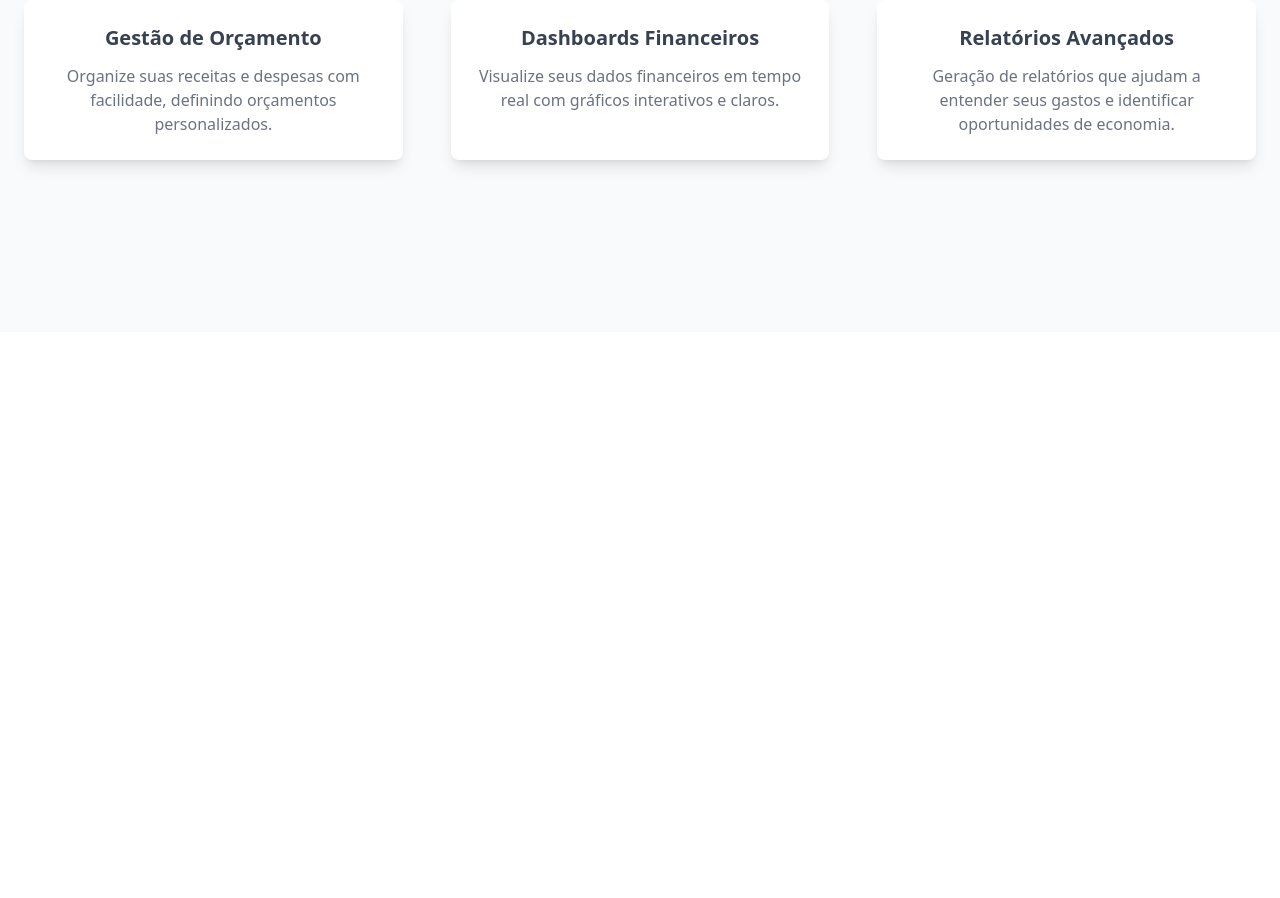
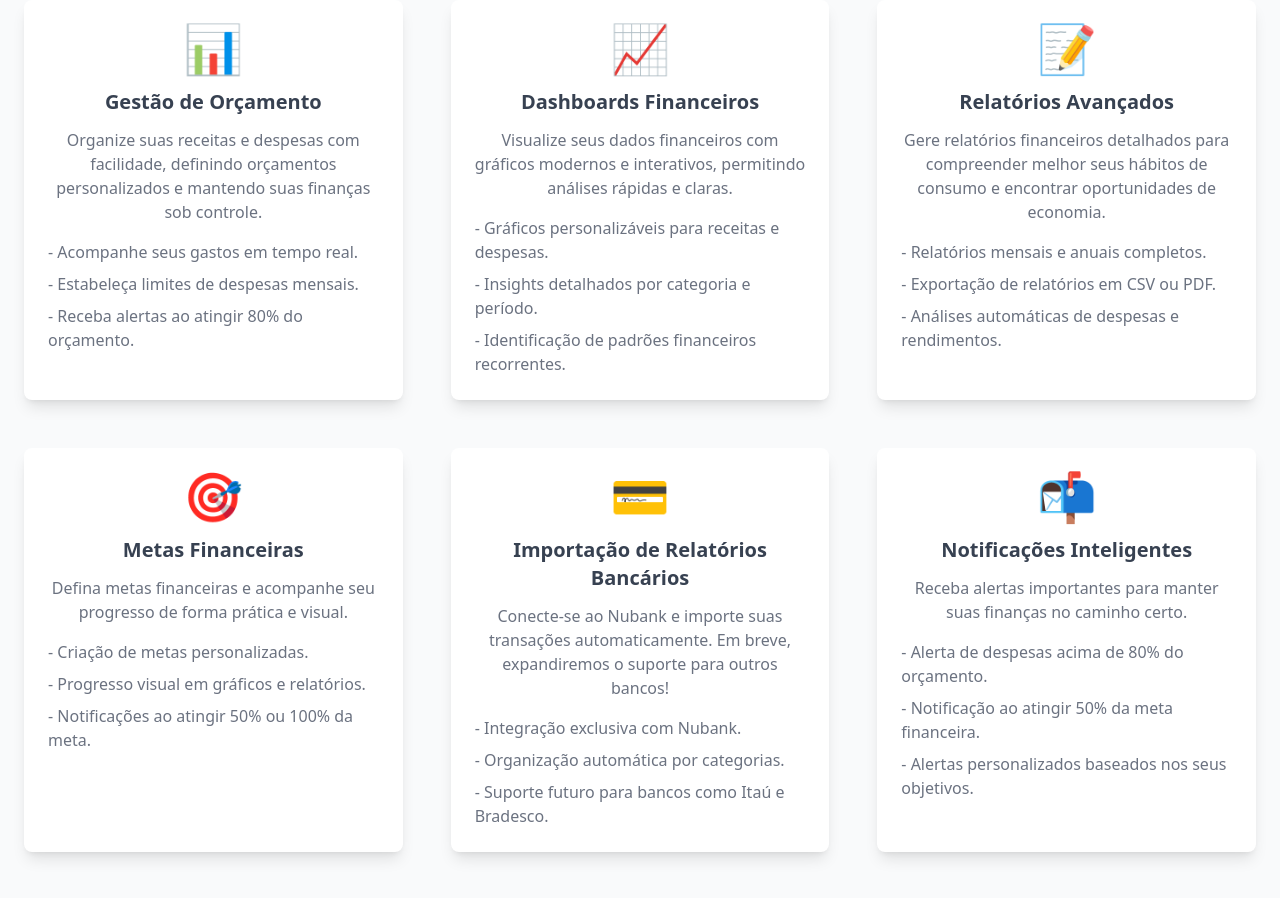
Before and after one commit to sidneyjfg/saas-financas-web, a React (Create React App) app in the folder frontend/: page /services in a window 1280 px wide. Shown: the part 540-1438 px from the top of the page. Before the commit the page ends 872 px from the top, so only its background shows below. Built offline with nearby package versions, Linux system fonts and the light colour scheme.

Commit message:
Style:Ajustando Página de serviços e preços

```diff
--- a/frontend/src/pages/PricingPage.js
+++ b/frontend/src/pages/PricingPage.js
@@ -11,7 +11,7 @@ export const PricingPage = () => {
           </h1>
           <p className="text-lg md:text-xl mb-8 animate-fade-in text-gray-200">
             Escolha o plano ideal para suas necessidades e alcance suas metas
-            financeiras.
+            financeiras com ferramentas personalizadas.
           </p>
         </div>
       </header>
@@ -23,48 +23,57 @@ export const PricingPage = () => {
             Planos Disponíveis
           </h2>
           <div className="grid grid-cols-1 md:grid-cols-3 gap-12">
-            {/* Plan 1 */}
+            {/* Plano Básico */}
             <div className="p-6 bg-white shadow-lg rounded-lg transform hover:scale-105 transition-transform duration-300">
-              <h3 className="text-xl font-bold mb-3 text-gray-700">
-                Básico
-              </h3>
+              <h3 className="text-xl font-bold mb-3 text-gray-700">Básico</h3>
               <p className="text-gray-500 mb-4">Grátis para sempre.</p>
-              <ul className="text-gray-500 mb-6">
+              <ul className="text-gray-500 mb-6 text-left">
                 <li>- Dashboards simples</li>
                 <li>- Relatórios básicos</li>
+                <li>- Até 5 categorias</li>
                 <li>- Até 1 meta financeira</li>
+                <li>- Sem importação de relatórios bancários</li>
               </ul>
               <button className="px-4 py-2 bg-teal-600 text-white rounded-lg hover:bg-teal-700">
                 Escolher
               </button>
             </div>
 
-            {/* Plan 2 */}
+            {/* Plano Profissional */}
             <div className="p-6 bg-white shadow-lg rounded-lg transform hover:scale-105 transition-transform duration-300">
               <h3 className="text-xl font-bold mb-3 text-gray-700">
                 Profissional
               </h3>
-              <p className="text-gray-500 mb-4">R$ 29,90/mês.</p>
-              <ul className="text-gray-500 mb-6">
+              <p className="text-gray-500 mb-4">R$ 49,90/mês.</p>
+              <ul className="text-gray-500 mb-6 text-left">
                 <li>- Dashboards avançados</li>
                 <li>- Relatórios completos</li>
-                <li>- Gestão de múltiplas metas</li>
+                <li>- Importação de relatórios bancários (CSV)</li>
+                <li>- Notificações de eventos importantes (Metas e despesas)</li>
+                <li>- Gestão de até 20 categorias</li>
+                <li>- Até 10 metas financeiras</li>
+                <li>- Suporte via e-mail</li>
               </ul>
               <button className="px-4 py-2 bg-teal-600 text-white rounded-lg hover:bg-teal-700">
                 Escolher
               </button>
             </div>
 
-            {/* Plan 3 */}
+            {/* Plano Empresarial */}
             <div className="p-6 bg-white shadow-lg rounded-lg transform hover:scale-105 transition-transform duration-300">
               <h3 className="text-xl font-bold mb-3 text-gray-700">
                 Empresarial
               </h3>
-              <p className="text-gray-500 mb-4">R$ 99,90/mês.</p>
-              <ul className="text-gray-500 mb-6">
-                <li>- Dashboards para equipes</li>
-                <li>- Relatórios detalhados</li>
-                <li>- Suporte prioritário</li>
+              <p className="text-gray-500 mb-4">R$ 129,90/mês.</p>
+              <ul className="text-gray-500 mb-6 text-left">
+                <li>- Dashboards avançados para equipes</li>
+                <li>- Relatórios detalhados e personalizáveis</li>
+                <li>- Metas ilimitadas</li>
+                <li>- Categorias ilimitadas</li>
+                <li>- Importação de relatórios bancários (CSV/Excel)</li>
+                <li>- Acesso ao Team Manager (gestão de equipe)</li>
+                <li>- Notificações de eventos importantes (Metas e despesas individual e em grupo)</li>
+                <li>- Suporte prioritário (e-mail e chat)</li>
               </ul>
               <button className="px-4 py-2 bg-teal-600 text-white rounded-lg hover:bg-teal-700">
                 Escolher
--- a/frontend/src/pages/ServicesPage.js
+++ b/frontend/src/pages/ServicesPage.js
@@ -11,7 +11,7 @@ export const ServicesPage = () => {
           </h1>
           <p className="text-lg md:text-xl mb-8 animate-fade-in text-gray-200">
             Descubra como podemos ajudá-lo a gerenciar suas finanças com
-            eficiência e precisão.
+            eficiência, clareza e inteligência.
           </p>
         </div>
       </header>
@@ -22,38 +22,131 @@ export const ServicesPage = () => {
           <h2 className="text-3xl font-bold text-teal-600 mb-12">
             O que Oferecemos
           </h2>
-          <div className="grid grid-cols-1 md:grid-cols-3 gap-12">
+          <div className="grid grid-cols-1 md:grid-cols-2 lg:grid-cols-3 gap-12">
             {/* Service 1 */}
-            <div className="p-6 bg-white shadow-lg rounded-lg transform hover:scale-105 transition-transform duration-300">
+            <div className="p-6 bg-white shadow-lg rounded-lg transform hover:scale-105 transition-transform duration-300 hover:shadow-xl">
+              <div className="mb-4">
+                <span className="text-5xl text-teal-600">
+                  📊
+                </span>
+              </div>
               <h3 className="text-xl font-bold mb-3 text-gray-700">
                 Gestão de Orçamento
               </h3>
-              <p className="text-gray-500">
+              <p className="text-gray-500 mb-4">
                 Organize suas receitas e despesas com facilidade, definindo
-                orçamentos personalizados.
+                orçamentos personalizados e mantendo suas finanças sob controle.
               </p>
+              <ul className="text-left text-gray-500 space-y-2">
+                <li>- Acompanhe seus gastos em tempo real.</li>
+                <li>- Estabeleça limites de despesas mensais.</li>
+                <li>- Receba alertas ao atingir 80% do orçamento.</li>
+              </ul>
             </div>
 
             {/* Service 2 */}
-            <div className="p-6 bg-white shadow-lg rounded-lg transform hover:scale-105 transition-transform duration-300">
+            <div className="p-6 bg-white shadow-lg rounded-lg transform hover:scale-105 transition-transform duration-300 hover:shadow-xl">
+              <div className="mb-4">
+                <span className="text-5xl text-teal-600">
+                  📈
+                </span>
+              </div>
               <h3 className="text-xl font-bold mb-3 text-gray-700">
                 Dashboards Financeiros
               </h3>
-              <p className="text-gray-500">
-                Visualize seus dados financeiros em tempo real com gráficos
-                interativos e claros.
+              <p className="text-gray-500 mb-4">
+                Visualize seus dados financeiros com gráficos modernos e
+                interativos, permitindo análises rápidas e claras.
               </p>
+              <ul className="text-left text-gray-500 space-y-2">
+                <li>- Gráficos personalizáveis para receitas e despesas.</li>
+                <li>- Insights detalhados por categoria e período.</li>
+                <li>- Identificação de padrões financeiros recorrentes.</li>
+              </ul>
             </div>
 
             {/* Service 3 */}
-            <div className="p-6 bg-white shadow-lg rounded-lg transform hover:scale-105 transition-transform duration-300">
+            <div className="p-6 bg-white shadow-lg rounded-lg transform hover:scale-105 transition-transform duration-300 hover:shadow-xl">
+              <div className="mb-4">
+                <span className="text-5xl text-teal-600">
+                  📝
+                </span>
+              </div>
               <h3 className="text-xl font-bold mb-3 text-gray-700">
                 Relatórios Avançados
               </h3>
-              <p className="text-gray-500">
-                Geração de relatórios que ajudam a entender seus gastos e
-                identificar oportunidades de economia.
+              <p className="text-gray-500 mb-4">
+                Gere relatórios financeiros detalhados para compreender melhor
+                seus hábitos de consumo e encontrar oportunidades de economia.
               </p>
+              <ul className="text-left text-gray-500 space-y-2">
+                <li>- Relatórios mensais e anuais completos.</li>
+                <li>- Exportação de relatórios em CSV ou PDF.</li>
+                <li>- Análises automáticas de despesas e rendimentos.</li>
+              </ul>
+            </div>
+
+            {/* Service 4 */}
+            <div className="p-6 bg-white shadow-lg rounded-lg transform hover:scale-105 transition-transform duration-300 hover:shadow-xl">
+              <div className="mb-4">
+                <span className="text-5xl text-teal-600">
+                  🎯
+                </span>
+              </div>
+              <h3 className="text-xl font-bold mb-3 text-gray-700">
+                Metas Financeiras
+              </h3>
+              <p className="text-gray-500 mb-4">
+                Defina metas financeiras e acompanhe seu progresso de forma
+                prática e visual.
+              </p>
+              <ul className="text-left text-gray-500 space-y-2">
+                <li>- Criação de metas personalizadas.</li>
+                <li>- Progresso visual em gráficos e relatórios.</li>
+                <li>- Notificações ao atingir 50% ou 100% da meta.</li>
+              </ul>
+            </div>
+
+            {/* Service 5 */}
+            <div className="p-6 bg-white shadow-lg rounded-lg transform hover:scale-105 transition-transform duration-300 hover:shadow-xl">
+              <div className="mb-4">
+                <span className="text-5xl text-teal-600">
+                  💳
+                </span>
+              </div>
+              <h3 className="text-xl font-bold mb-3 text-gray-700">
+                Importação de Relatórios Bancários
+              </h3>
+              <p className="text-gray-500 mb-4">
+                Conecte-se ao Nubank e importe suas transações automaticamente.
+                Em breve, expandiremos o suporte para outros bancos!
+              </p>
+              <ul className="text-left text-gray-500 space-y-2">
+                <li>- Integração exclusiva com Nubank.</li>
+                <li>- Organização automática por categorias.</li>
+                <li>- Suporte futuro para bancos como Itaú e Bradesco.</li>
+              </ul>
+            </div>
+
+            {/* Service 6 */}
+            <div className="p-6 bg-white shadow-lg rounded-lg transform hover:scale-105 transition-transform duration-300 hover:shadow-xl">
+              <div className="mb-4">
+                <span className="text-5xl text-teal-600">
+                  📬
+                </span>
+              </div>
+              <h3 className="text-xl font-bold mb-3 text-gray-700">
+                Notificações Inteligentes
+              </h3>
+              <p className="text-gray-500 mb-4">
+                Receba alertas importantes para manter suas finanças no caminho
+                certo.
+              </p>
+              <ul className="text-left text-gray-500 space-y-2">
+                <li>- Alerta de despesas acima de 80% do orçamento.</li>
+                <li>- Notificação ao atingir 50% da meta financeira.</li>
+                <li>- Alertas personalizados baseados nos seus objetivos.</li>
+              </ul>
             </div>
           </div>
         </div>
```
